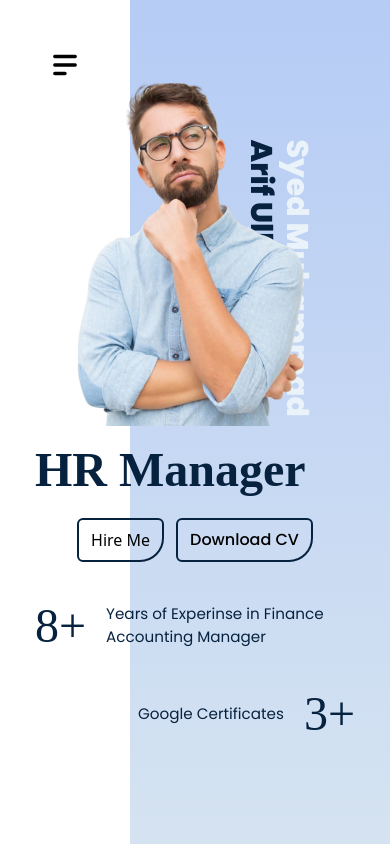
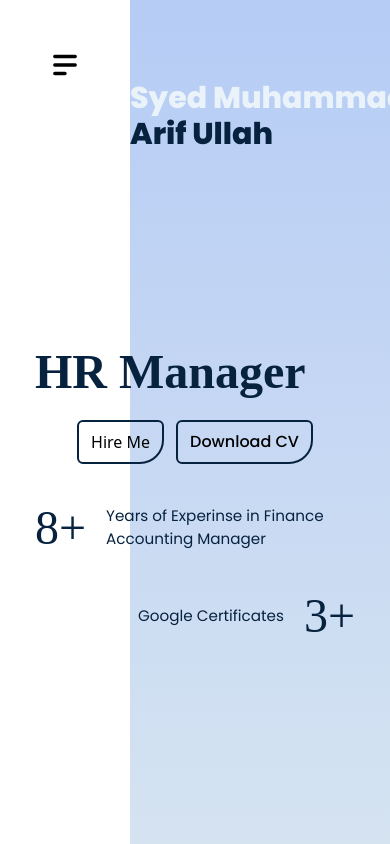
Before and after one commit to Shahfaisal12/arif-portfolio, a React (Vite) app: page / in a window 390 px wide. Shown: the top 844 px of the page. Built offline with nearby package versions, Linux system fonts and the light colour scheme; a web font is replaced by a local one.

Commit message:
'make-changes-hero'

```diff
--- a/src/components/Hero.jsx
+++ b/src/components/Hero.jsx
@@ -20,14 +20,14 @@ const Hero = () => {
           data-aos-delay="1200"
           className="absolute h-full md:w-4/12 w-8/12 top-0 right-0 bg-primaryLinear bottom-0 -z-10"
         >
-          <h1 className="rotate-90 absolute top-[30%] right-[-15%] text-[#EAF2FA]">
+          <h1 className="rotate-0 md:rotate-90 absolute top-20 md:top-52 right-[-15%] text-[#EAF2FA]">
             {hero.firstName}{" "}
             <span className="text-dark_primary">{hero.LastName}</span>
           </h1>
         </div>
 
         {/* first col */}
-        <div className="pb-16 px-6 pt-5" data-aos="fade-down">
+        <div className="pb-16 px-6 pt-52 md:pt-5" data-aos="fade-down">
           <h2 className="">{hero.title}</h2>
           <br />
           <div className="flex justify-center md:justify-end gap-3">
@@ -51,7 +51,7 @@ const Hero = () => {
         </div>
 
         {/* sec col */}
-        <div className="md:h-[37rem] h-96">
+        <div className="md:h-[37rem] h-96 hidden md:block">
           <img
             src={hero.image}
             data-aos="slide-up"
```
